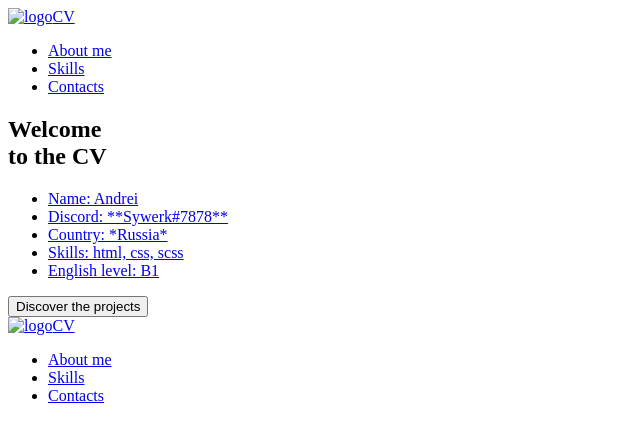
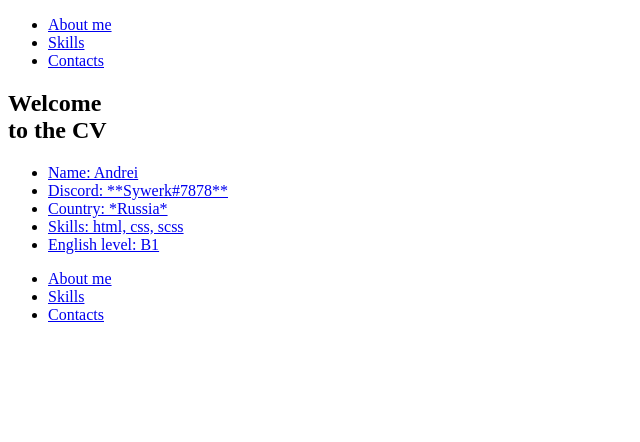
Before and after one commit to Sywerk/rsschool-cv, a plain HTML site: page index.html in a window 1280 px wide. Shown: the whole page, without its empty margins (0-640 px from the left). Drawn offline with Linux system fonts and the light colour scheme.

Commit message:
fix: fix requirements bugs

```diff
--- a/index.html
+++ b/index.html
@@ -12,7 +12,6 @@
         <div class="container header__container">
             <div class="header__block">
                 <div class="logo header__logo">
-                    <a class="logo__link" href="#"> <img class="logo__image" src="" alt="logo">CV</a>
                 </div>
                 <nav class="menu header__menu">
                     <ul class="menu__list">
@@ -37,7 +36,7 @@
                             <li class="menu__item"><a class="menu__link" href="#">Skills: html, css, scss</a></li>
                             <li class="menu__item"><a class="menu__link" href="#">English level: B1</a></li>
                         </ul>
-                        <button class="btn welcome__button">Discover the projects</button>
+
                     </div>
                 </div>
             </div>
@@ -47,7 +46,6 @@
         <div class="container footer__container">
             <div class="footer__block">
                 <div class="logo footer__logo">
-                    <a class="logo__link" href="#"> <img class="logo__image" src="" alt="logo">CV</a>
                 </div>
                 <nav class="menu footer__menu">
                     <ul class="menu__list">
```
